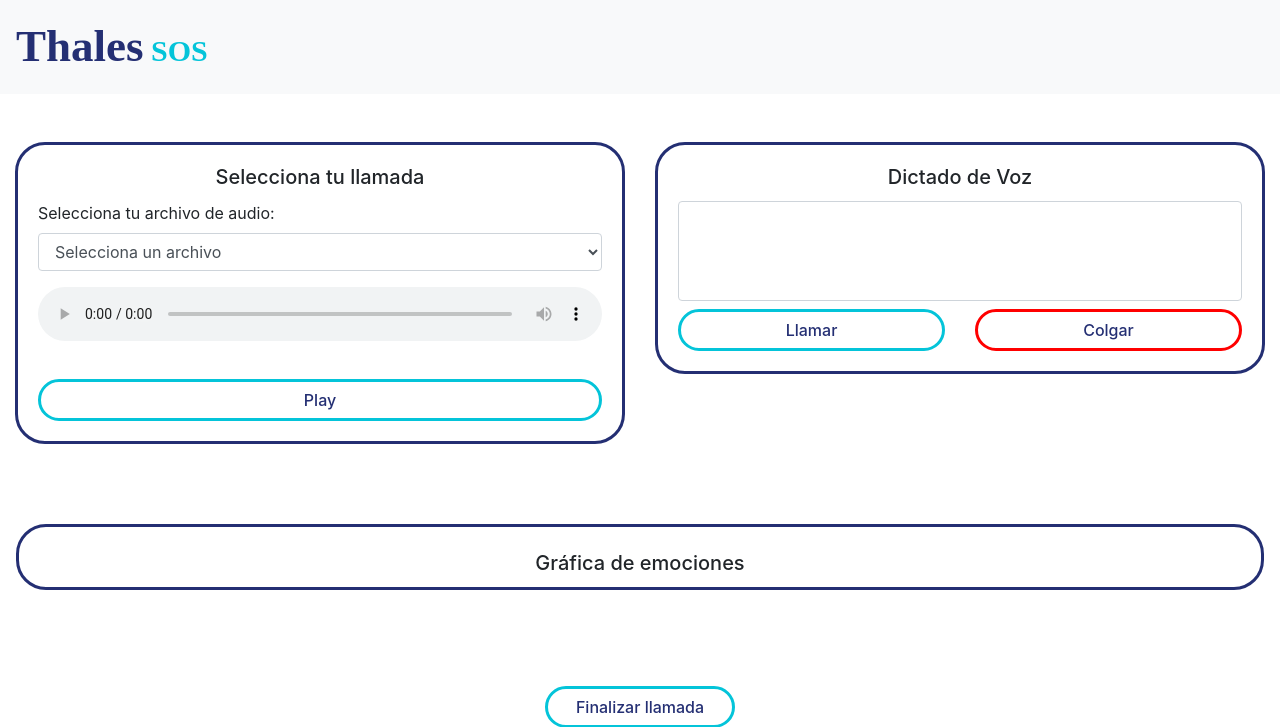
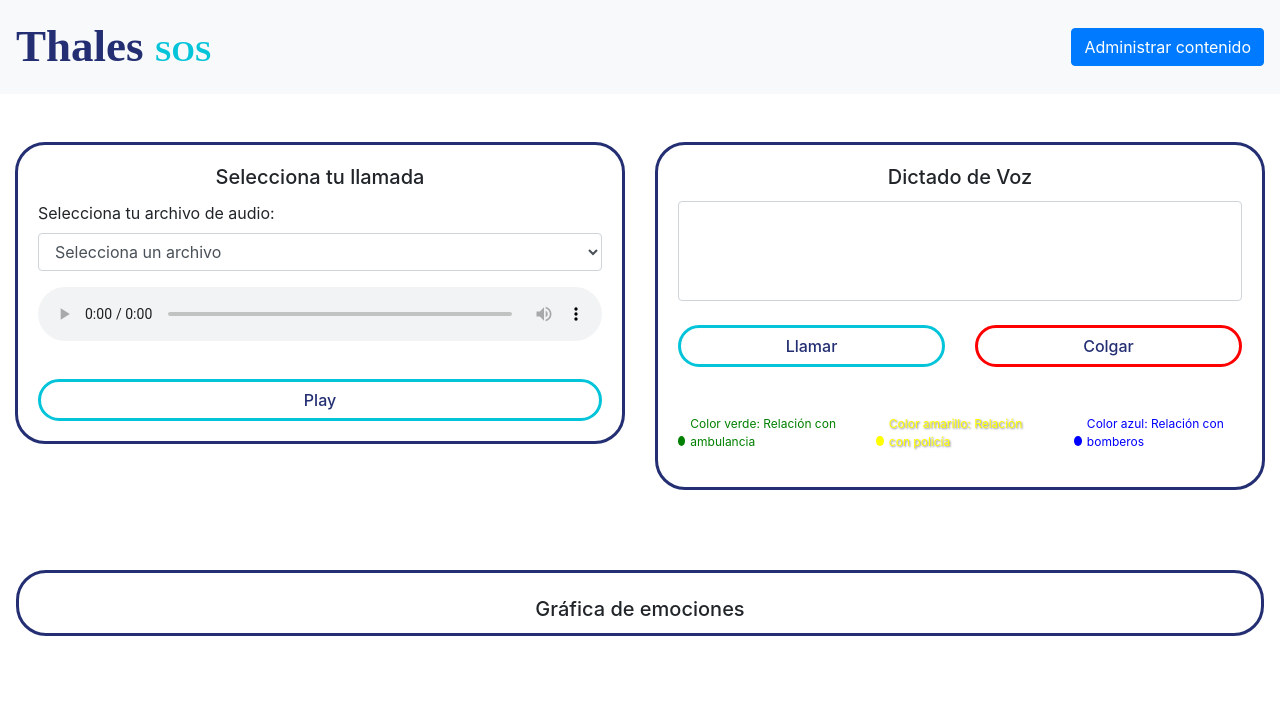
Before and after one commit to Amoxtli-Developers/ThaleSOS, a Django app: template ThalesSos/templates/index.html in a window 1280 px wide. Shown: the top 727 px of the page. Run offline with Django 4.2, Linux system fonts and the light colour scheme; the template is opened without the code that fills it, so the values that code supplies are empty; some libraries are stand-ins or nearby versions.

Commit message:
Final changes

```diff
--- a/ThalesSos/templates/administrador.html
+++ b/ThalesSos/templates/administrador.html
@@ -23,7 +23,7 @@
                             <img style="border-radius: 50%;" src="{% static 'images/Captura de pantalla 2023-10-27 a la(s) 19.44.11.png' %}" alt="Profile Image" width="30">  <!-- Cambia 'ruta-de-la-imagen.jpg' por la ruta real de tu imagen -->
                         </a>
                         <div class="dropdown-menu dropdown-menu-right" aria-labelledby="navbarDropdown" style="margin-right: 10px;">
-                            <a class="dropdown-item" href="#">Cerrar sesión</a>
+                            <a class="dropdown-item" href="{% url 'home' %}">Cerrar sesión</a>
                         </div>
                     </li>
                 </ul>
--- a/ThalesSos/templates/index.html
+++ b/ThalesSos/templates/index.html
@@ -37,27 +37,13 @@
   </head>
   <body>
     <nav class="navbar navbar-expand-lg navbar-light bg-light">
-      <a
-        class="navbar-brand"
-        href="#"
-        style="
-          font-family: Poppins;
-          font-weight: 700;
-          font-size: 45px;
-          color: #242f73;
-        "
-        >Thales<span
-          style="
-            font-family: Poppins;
-            font-weight: 700;
-            font-size: 30px;
-            color: #04c4d9;
-          "
-        >
-          SOS</span
-        ></a
-      >
-    </nav>
+      <a class="navbar-brand" href="#" style="font-family: Poppins; font-weight: 700; font-size: 45px; color: #242f73;">
+          Thales
+          <span style="font-family: Poppins; font-weight: 700; font-size: 30px; color: #04c4d9;">SOS</span>
+      </a>
+      <a class="btn btn-primary ml-auto" type="button" href="{% url 'administrador' %}">Administrar contenido</a>
+  </nav>
+
     {% if alert_message %}
     <div
       class="alert alert-danger alert-dismissible fade show"
@@ -150,7 +136,7 @@
               >
                 {{ data }}
               </div>
-              <div class="row">
+              <div class="row pt-3">
                 <div class="col-md-6">
                   <button
                     onclick="startRecognition()"
@@ -180,8 +166,26 @@
                   >
                     Colgar
                   </button>
+
+
+
                 </div>
               </div>
+              <div class="row pt-5">
+                <div class="col-4" style="display: flex; align-items: center; justify-content: center;">
+                    <span style="display: inline-block; width: 10px; height: 10px; background-color: green; border-radius: 50%; margin-right: 5px;"></span>
+                    <p style="color: green; font-size: 12px; display: inline-block;">Color verde: Relación con ambulancia</p>
+                </div>
+                <div class="col-4" style="display: flex; align-items: center; justify-content: center;">
+                    <span style="display: inline-block; width: 10px; height: 10px; background-color: yellow; border-radius: 50%; margin-right: 5px;"></span>
+                    <p style="color: yellow; font-size: 12px; display: inline-block; text-shadow: 1px 1px 2px rgba(0,0,0,0.5);">Color amarillo: Relación con policía</p>
+                </div>
+                <div class="col-4" style="display: flex; align-items: center; justify-content: center;">
+                    <span style="display: inline-block; width: 10px; height: 10px; background-color: blue; border-radius: 50%; margin-right: 5px;"></span>
+                    <p style="color: blue; font-size: 12px; display: inline-block;">Color azul: Relación con bomberos</p>
+                </div>
+            </div>
+
             </div>
             <div
               class="modal fade"
@@ -382,11 +386,11 @@
             seenWords.add(word.toLowerCase());
         }
         if (category == 'pop1'){
-          return `<span style="background-color: green; color: white;">${match}</span>`;
+          return `<span style="background-color: green; color: white; font-weight: bold;">${match}</span>`;
         }else if (category == 'pop2'){
-              return `<span style="background-color: blue; color: white;">${match}</span>`;
+              return `<span style="background-color: blue; color: white; font-weight: bold;">${match}</span>`;
             }
-        return `<span style="background-color: yellow;">${match}</span>`;
+        return `<span style="background-color: yellow; font-weight: bold;">${match}</span>`;
     });
 }
 
@@ -400,7 +404,7 @@
     }
 }
 
-if(topCategory !== null && maxMatches == 1){
+if(topCategory !== null && maxMatches >= 1){
   var message = nameToMessage[topCategory];
   document.getElementById('toastContent').textContent = `Acción de acuerdo al contexto de la llamada: ${message}`;
   $('#infoToast').toast('show');
@@ -461,11 +465,11 @@
                 seenWords.add(word.toLowerCase());  // Añadir la palabra al conjunto de palabras vistas
             }
             if (category == 'pop1'){
-              return `<span style="background-color: green; color: white;">${match}</span>`;
+              return `<span style="background-color: green; color: white; font-weight: bold;">${match}</span>`;
             } else if (category == 'pop2'){
-              return `<span style="background-color: blue; color: white;">${match}</span>`;
+              return `<span style="background-color: blue; color: white; font-weight: bold;">${match}</span>`;
             }
-            return `<span style="background-color: yellow;">${match}</span>`;
+            return `<span style="background-color: yellow; font-weight: bold;">${match}</span>`;
         });
     }
 
```
Also changed, not shown: ThalesSos/migrations/0002_resume.py (added).
